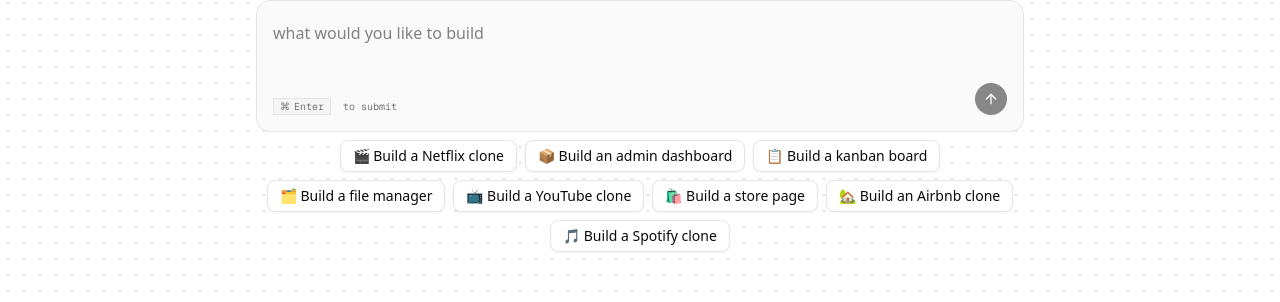
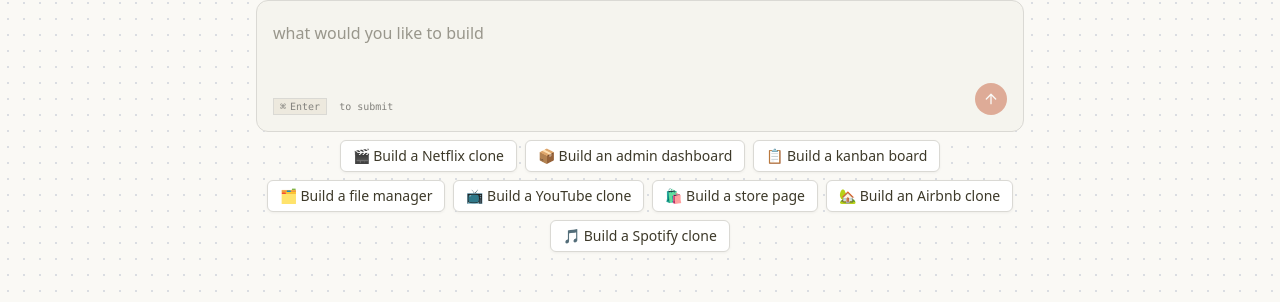
Before and after one commit to Shubhankar2905/AutoDev, a Next.js app: page / in a window 1280 px wide. Shown: the part 325-627 px from the top of the page. Built offline with nearby package versions, Linux system fonts and the light colour scheme; no server answers.

Commit message:
15:Theme

```diff
--- a/src/app/globals.css
+++ b/src/app/globals.css
@@ -3,113 +3,151 @@
 
 @custom-variant dark (&:is(.dark *));
 
+:root {
+  --background: oklch(0.9818 0.0054 95.0986);
+  --foreground: oklch(0.3438 0.0269 95.7226);
+  --card: oklch(0.9818 0.0054 95.0986);
+  --card-foreground: oklch(0.1908 0.0020 106.5859);
+  --popover: oklch(1.0000 0 0);
+  --popover-foreground: oklch(0.2671 0.0196 98.9390);
+  --primary: oklch(0.6171 0.1375 39.0427);
+  --primary-foreground: oklch(1.0000 0 0);
+  --secondary: oklch(0.9245 0.0138 92.9892);
+  --secondary-foreground: oklch(0.4334 0.0177 98.6048);
+  --muted: oklch(0.9341 0.0153 90.2390);
+  --muted-foreground: oklch(0.6059 0.0075 97.4233);
+  --accent: oklch(0.9245 0.0138 92.9892);
+  --accent-foreground: oklch(0.2671 0.0196 98.9390);
+  --destructive: oklch(0.1908 0.0020 106.5859);
+  --destructive-foreground: oklch(1.0000 0 0);
+  --border: oklch(0.8847 0.0069 97.3627);
+  --input: oklch(0.7621 0.0156 98.3528);
+  --ring: oklch(0.5937 0.1673 253.0630);
+  --chart-1: oklch(0.5583 0.1276 42.9956);
+  --chart-2: oklch(0.6898 0.1581 290.4107);
+  --chart-3: oklch(0.8816 0.0276 93.1280);
+  --chart-4: oklch(0.8822 0.0403 298.1792);
+  --chart-5: oklch(0.5608 0.1348 42.0584);
+  --sidebar: oklch(0.9663 0.0080 98.8792);
+  --sidebar-foreground: oklch(0.3590 0.0051 106.6524);
+  --sidebar-primary: oklch(0.6171 0.1375 39.0427);
+  --sidebar-primary-foreground: oklch(0.9881 0 0);
+  --sidebar-accent: oklch(0.9245 0.0138 92.9892);
+  --sidebar-accent-foreground: oklch(0.3250 0 0);
+  --sidebar-border: oklch(0.9401 0 0);
+  --sidebar-ring: oklch(0.7731 0 0);
+  --font-sans: ui-sans-serif, system-ui, -apple-system, BlinkMacSystemFont, 'Segoe UI', Roboto, 'Helvetica Neue', Arial, 'Noto Sans', sans-serif, 'Apple Color Emoji', 'Segoe UI Emoji', 'Segoe UI Symbol', 'Noto Color Emoji';
+  --font-serif: ui-serif, Georgia, Cambria, "Times New Roman", Times, serif;
+  --font-mono: ui-monospace, SFMono-Regular, Menlo, Monaco, Consolas, "Liberation Mono", "Courier New", monospace;
+  --radius: 0.5rem;
+  --shadow-2xs: 0 1px 3px 0px hsl(0 0% 0% / 0.05);
+  --shadow-xs: 0 1px 3px 0px hsl(0 0% 0% / 0.05);
+  --shadow-sm: 0 1px 3px 0px hsl(0 0% 0% / 0.10), 0 1px 2px -1px hsl(0 0% 0% / 0.10);
+  --shadow: 0 1px 3px 0px hsl(0 0% 0% / 0.10), 0 1px 2px -1px hsl(0 0% 0% / 0.10);
+  --shadow-md: 0 1px 3px 0px hsl(0 0% 0% / 0.10), 0 2px 4px -1px hsl(0 0% 0% / 0.10);
+  --shadow-lg: 0 1px 3px 0px hsl(0 0% 0% / 0.10), 0 4px 6px -1px hsl(0 0% 0% / 0.10);
+  --shadow-xl: 0 1px 3px 0px hsl(0 0% 0% / 0.10), 0 8px 10px -1px hsl(0 0% 0% / 0.10);
+  --shadow-2xl: 0 1px 3px 0px hsl(0 0% 0% / 0.25);
+}
+
+.dark {
+  --background: oklch(0.2679 0.0036 106.6427);
+  --foreground: oklch(0.8074 0.0142 93.0137);
+  --card: oklch(0.2679 0.0036 106.6427);
+  --card-foreground: oklch(0.9818 0.0054 95.0986);
+  --popover: oklch(0.3085 0.0035 106.6039);
+  --popover-foreground: oklch(0.9211 0.0040 106.4781);
+  --primary: oklch(0.6724 0.1308 38.7559);
+  --primary-foreground: oklch(1.0000 0 0);
+  --secondary: oklch(0.9818 0.0054 95.0986);
+  --secondary-foreground: oklch(0.3085 0.0035 106.6039);
+  --muted: oklch(0.2213 0.0038 106.7070);
+  --muted-foreground: oklch(0.7713 0.0169 99.0657);
+  --accent: oklch(0.2130 0.0078 95.4245);
+  --accent-foreground: oklch(0.9663 0.0080 98.8792);
+  --destructive: oklch(0.6368 0.2078 25.3313);
+  --destructive-foreground: oklch(1.0000 0 0);
+  --border: oklch(0.3618 0.0101 106.8928);
+  --input: oklch(0.4336 0.0113 100.2195);
+  --ring: oklch(0.5937 0.1673 253.0630);
+  --chart-1: oklch(0.5583 0.1276 42.9956);
+  --chart-2: oklch(0.6898 0.1581 290.4107);
+  --chart-3: oklch(0.2130 0.0078 95.4245);
+  --chart-4: oklch(0.3074 0.0516 289.3230);
+  --chart-5: oklch(0.5608 0.1348 42.0584);
+  --sidebar: oklch(0.2357 0.0024 67.7077);
+  --sidebar-foreground: oklch(0.8074 0.0142 93.0137);
+  --sidebar-primary: oklch(0.3250 0 0);
+  --sidebar-primary-foreground: oklch(0.9881 0 0);
+  --sidebar-accent: oklch(0.1680 0.0020 106.6177);
+  --sidebar-accent-foreground: oklch(0.8074 0.0142 93.0137);
+  --sidebar-border: oklch(0.9401 0 0);
+  --sidebar-ring: oklch(0.7731 0 0);
+  --font-sans: ui-sans-serif, system-ui, -apple-system, BlinkMacSystemFont, 'Segoe UI', Roboto, 'Helvetica Neue', Arial, 'Noto Sans', sans-serif, 'Apple Color Emoji', 'Segoe UI Emoji', 'Segoe UI Symbol', 'Noto Color Emoji';
+  --font-serif: ui-serif, Georgia, Cambria, "Times New Roman", Times, serif;
+  --font-mono: ui-monospace, SFMono-Regular, Menlo, Monaco, Consolas, "Liberation Mono", "Courier New", monospace;
+  --radius: 0.5rem;
+  --shadow-2xs: 0 1px 3px 0px hsl(0 0% 0% / 0.05);
+  --shadow-xs: 0 1px 3px 0px hsl(0 0% 0% / 0.05);
+  --shadow-sm: 0 1px 3px 0px hsl(0 0% 0% / 0.10), 0 1px 2px -1px hsl(0 0% 0% / 0.10);
+  --shadow: 0 1px 3px 0px hsl(0 0% 0% / 0.10), 0 1px 2px -1px hsl(0 0% 0% / 0.10);
+  --shadow-md: 0 1px 3px 0px hsl(0 0% 0% / 0.10), 0 2px 4px -1px hsl(0 0% 0% / 0.10);
+  --shadow-lg: 0 1px 3px 0px hsl(0 0% 0% / 0.10), 0 4px 6px -1px hsl(0 0% 0% / 0.10);
+  --shadow-xl: 0 1px 3px 0px hsl(0 0% 0% / 0.10), 0 8px 10px -1px hsl(0 0% 0% / 0.10);
+  --shadow-2xl: 0 1px 3px 0px hsl(0 0% 0% / 0.25);
+}
+
 @theme inline {
   --color-background: var(--background);
   --color-foreground: var(--foreground);
-  --font-sans: var(--font-geist-sans);
-  --font-mono: var(--font-geist-mono);
+  --color-card: var(--card);
+  --color-card-foreground: var(--card-foreground);
+  --color-popover: var(--popover);
+  --color-popover-foreground: var(--popover-foreground);
+  --color-primary: var(--primary);
+  --color-primary-foreground: var(--primary-foreground);
+  --color-secondary: var(--secondary);
+  --color-secondary-foreground: var(--secondary-foreground);
+  --color-muted: var(--muted);
+  --color-muted-foreground: var(--muted-foreground);
+  --color-accent: var(--accent);
+  --color-accent-foreground: var(--accent-foreground);
+  --color-destructive: var(--destructive);
+  --color-destructive-foreground: var(--destructive-foreground);
+  --color-border: var(--border);
+  --color-input: var(--input);
+  --color-ring: var(--ring);
+  --color-chart-1: var(--chart-1);
+  --color-chart-2: var(--chart-2);
+  --color-chart-3: var(--chart-3);
+  --color-chart-4: var(--chart-4);
+  --color-chart-5: var(--chart-5);
+  --color-sidebar: var(--sidebar);
+  --color-sidebar-foreground: var(--sidebar-foreground);
+  --color-sidebar-primary: var(--sidebar-primary);
+  --color-sidebar-primary-foreground: var(--sidebar-primary-foreground);
+  --color-sidebar-accent: var(--sidebar-accent);
+  --color-sidebar-accent-foreground: var(--sidebar-accent-foreground);
+  --color-sidebar-border: var(--sidebar-border);
   --color-sidebar-ring: var(--sidebar-ring);
-  --color-sidebar-border: var(--sidebar-border);
-  --color-sidebar-accent-foreground: var(--sidebar-accent-foreground);
-  --color-sidebar-accent: var(--sidebar-accent);
-  --color-sidebar-primary-foreground: var(--sidebar-primary-foreground);
-  --color-sidebar-primary: var(--sidebar-primary);
-  --color-sidebar-foreground: var(--sidebar-foreground);
-  --color-sidebar: var(--sidebar);
-  --color-chart-5: var(--chart-5);
-  --color-chart-4: var(--chart-4);
-  --color-chart-3: var(--chart-3);
-  --color-chart-2: var(--chart-2);
-  --color-chart-1: var(--chart-1);
-  --color-ring: var(--ring);
-  --color-input: var(--input);
-  --color-border: var(--border);
-  --color-destructive: var(--destructive);
-  --color-accent-foreground: var(--accent-foreground);
-  --color-accent: var(--accent);
-  --color-muted-foreground: var(--muted-foreground);
-  --color-muted: var(--muted);
-  --color-secondary-foreground: var(--secondary-foreground);
-  --color-secondary: var(--secondary);
-  --color-primary-foreground: var(--primary-foreground);
-  --color-primary: var(--primary);
-  --color-popover-foreground: var(--popover-foreground);
-  --color-popover: var(--popover);
-  --color-card-foreground: var(--card-foreground);
-  --color-card: var(--card);
+
+  --font-sans: var(--font-sans);
+  --font-mono: var(--font-mono);
+  --font-serif: var(--font-serif);
+
   --radius-sm: calc(var(--radius) - 4px);
   --radius-md: calc(var(--radius) - 2px);
   --radius-lg: var(--radius);
   --radius-xl: calc(var(--radius) + 4px);
-}
 
-:root {
-  --radius: 0.625rem;
-  --background: oklch(1 0 0);
-  --foreground: oklch(0.145 0 0);
-  --card: oklch(1 0 0);
-  --card-foreground: oklch(0.145 0 0);
-  --popover: oklch(1 0 0);
-  --popover-foreground: oklch(0.145 0 0);
-  --primary: oklch(0.205 0 0);
-  --primary-foreground: oklch(0.985 0 0);
-  --secondary: oklch(0.97 0 0);
-  --secondary-foreground: oklch(0.205 0 0);
-  --muted: oklch(0.97 0 0);
-  --muted-foreground: oklch(0.556 0 0);
-  --accent: oklch(0.97 0 0);
-  --accent-foreground: oklch(0.205 0 0);
-  --destructive: oklch(0.577 0.245 27.325);
-  --border: oklch(0.922 0 0);
-  --input: oklch(0.922 0 0);
-  --ring: oklch(0.708 0 0);
-  --chart-1: oklch(0.646 0.222 41.116);
-  --chart-2: oklch(0.6 0.118 184.704);
-  --chart-3: oklch(0.398 0.07 227.392);
-  --chart-4: oklch(0.828 0.189 84.429);
-  --chart-5: oklch(0.769 0.188 70.08);
-  --sidebar: oklch(0.985 0 0);
-  --sidebar-foreground: oklch(0.145 0 0);
-  --sidebar-primary: oklch(0.205 0 0);
-  --sidebar-primary-foreground: oklch(0.985 0 0);
-  --sidebar-accent: oklch(0.97 0 0);
-  --sidebar-accent-foreground: oklch(0.205 0 0);
-  --sidebar-border: oklch(0.922 0 0);
-  --sidebar-ring: oklch(0.708 0 0);
-}
-
-.dark {
-  --background: oklch(0.145 0 0);
-  --foreground: oklch(0.985 0 0);
-  --card: oklch(0.205 0 0);
-  --card-foreground: oklch(0.985 0 0);
-  --popover: oklch(0.205 0 0);
-  --popover-foreground: oklch(0.985 0 0);
-  --primary: oklch(0.922 0 0);
-  --primary-foreground: oklch(0.205 0 0);
-  --secondary: oklch(0.269 0 0);
-  --secondary-foreground: oklch(0.985 0 0);
-  --muted: oklch(0.269 0 0);
-  --muted-foreground: oklch(0.708 0 0);
-  --accent: oklch(0.269 0 0);
-  --accent-foreground: oklch(0.985 0 0);
-  --destructive: oklch(0.704 0.191 22.216);
-  --border: oklch(1 0 0 / 10%);
-  --input: oklch(1 0 0 / 15%);
-  --ring: oklch(0.556 0 0);
-  --chart-1: oklch(0.488 0.243 264.376);
-  --chart-2: oklch(0.696 0.17 162.48);
-  --chart-3: oklch(0.769 0.188 70.08);
-  --chart-4: oklch(0.627 0.265 303.9);
-  --chart-5: oklch(0.645 0.246 16.439);
-  --sidebar: oklch(0.205 0 0);
-  --sidebar-foreground: oklch(0.985 0 0);
-  --sidebar-primary: oklch(0.488 0.243 264.376);
-  --sidebar-primary-foreground: oklch(0.985 0 0);
-  --sidebar-accent: oklch(0.269 0 0);
-  --sidebar-accent-foreground: oklch(0.985 0 0);
-  --sidebar-border: oklch(1 0 0 / 10%);
-  --sidebar-ring: oklch(0.556 0 0);
+  --shadow-2xs: var(--shadow-2xs);
+  --shadow-xs: var(--shadow-xs);
+  --shadow-sm: var(--shadow-sm);
+  --shadow: var(--shadow);
+  --shadow-md: var(--shadow-md);
+  --shadow-lg: var(--shadow-lg);
+  --shadow-xl: var(--shadow-xl);
+  --shadow-2xl: var(--shadow-2xl);
 }
 
 @layer base {
@@ -120,3 +158,55 @@
     @apply bg-background text-foreground;
   }
 }
+
+@layer base {
+  button:not([disabled]),
+  [role="button"]:not([disabled]) {
+    cursor: pointer;
+  }
+}
+
+/* Animations */
+@theme inline {
+  --animate-first: moveVertical 30s ease infinite;
+  --animate-second: moveInCircle 20s reverse infinite;
+  --animate-third: moveInCircle 40s linear infinite;
+  --animate-fourth: moveHorizontal 40s ease infinite;
+  --animate-fifth: moveInCircle 20s ease infinite;
+
+  @keyframes moveHorizontal {
+    0% {
+      transform: translateX(-50%) translateY(-10%);
+    }
+    50% {
+      transform: translateX(50%) translateY(10%);
+    }
+    100% {
+      transform: translateX(-50%) translateY(-10%);
+    }
+  }
+
+  @keyframes moveInCircle {
+    0% {
+      transform: rotate(0deg);
+    }
+    50% {
+      transform: rotate(180deg);
+    }
+    100% {
+      transform: rotate(360deg);
+    }
+  }
+
+  @keyframes moveVertical {
+    0% {
+      transform: translateY(-50%);
+    }
+    50% {
+      transform: translateY(50%);
+    }
+    100% {
+      transform: translateY(-50%);
+    }
+  }
+}
--- a/src/components/ui/button.tsx
+++ b/src/components/ui/button.tsx
@@ -1,14 +1,16 @@
-import * as React from "react"
-import { cva, type VariantProps } from "class-variance-authority"
-import { Slot } from "radix-ui"
+import * as React from "react";
+import { cva, type VariantProps } from "class-variance-authority";
+import { Slot } from "radix-ui";
 
-import { cn } from "@/lib/utils"
+import { cn } from "@/lib/utils";
 
 const buttonVariants = cva(
   "inline-flex items-center justify-center gap-2 whitespace-nowrap rounded-md text-sm font-medium transition-all disabled:pointer-events-none disabled:opacity-50 [&_svg]:pointer-events-none [&_svg:not([class*='size-'])]:size-4 shrink-0 [&_svg]:shrink-0 outline-none focus-visible:border-ring focus-visible:ring-ring/50 focus-visible:ring-[3px] aria-invalid:ring-destructive/20 dark:aria-invalid:ring-destructive/40 aria-invalid:border-destructive",
   {
     variants: {
       variant: {
+        tertiary:
+          "bg-primary/25 dark:bg-primary/30 text-primary shadow-xs hover:bg-primary/20 dark:hover:bg-primary/25",
         default: "bg-primary text-primary-foreground hover:bg-primary/90",
         destructive:
           "bg-destructive text-white hover:bg-destructive/90 focus-visible:ring-destructive/20 dark:focus-visible:ring-destructive/40 dark:bg-destructive/60",
@@ -35,8 +37,8 @@
       variant: "default",
       size: "default",
     },
-  }
-)
+  },
+);
 
 function Button({
   className,
@@ -46,9 +48,9 @@
   ...props
 }: React.ComponentProps<"button"> &
   VariantProps<typeof buttonVariants> & {
-    asChild?: boolean
+    asChild?: boolean;
   }) {
-  const Comp = asChild ? Slot.Root : "button"
+  const Comp = asChild ? Slot.Root : "button";
 
   return (
     <Comp
@@ -58,7 +60,7 @@
       className={cn(buttonVariants({ variant, size, className }))}
       {...props}
     />
-  )
+  );
 }
 
-export { Button, buttonVariants }
+export { Button, buttonVariants };
--- a/src/modules/projects/ui/views/project-view.tsx
+++ b/src/modules/projects/ui/views/project-view.tsx
@@ -64,7 +64,7 @@
                 </TabsTrigger>
               </TabsList>
               <div className="ml-auto flex items-center gap-x-2">
-                <Button asChild size={`sm`} variant={`default`}>
+                <Button asChild size={`sm`} variant={`tertiary`}>
                   <Link href={`/pricing`}>
                     <CrownIcon /> Upgrade
                   </Link>
```
